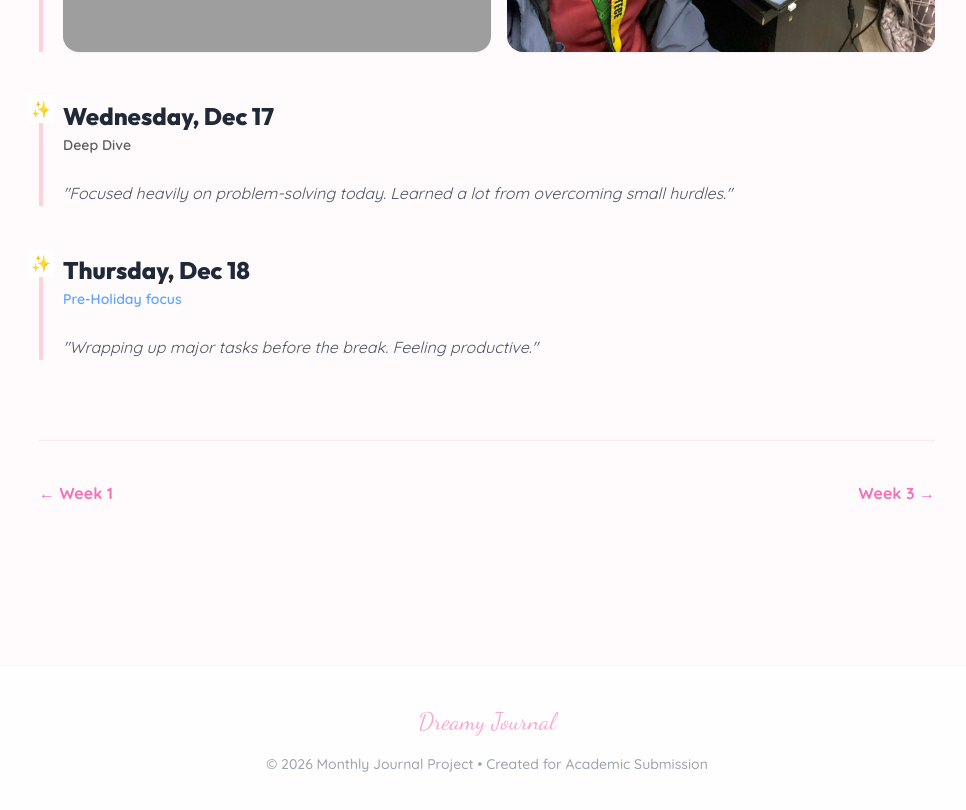
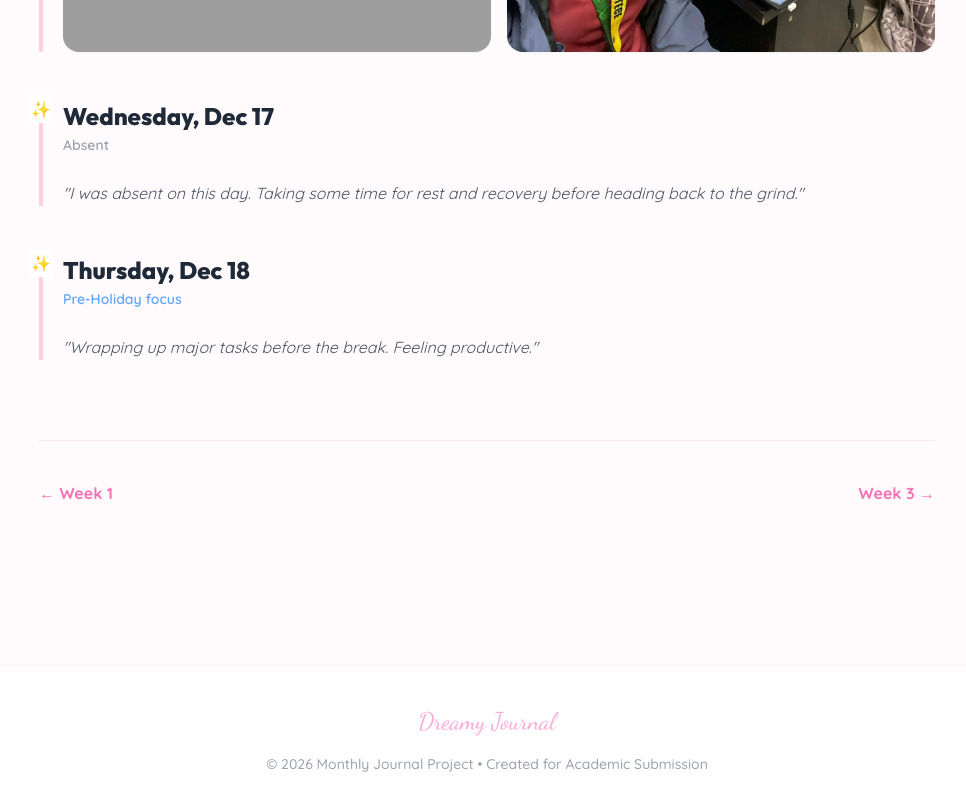
Before and after one commit to maamars/Arsenal_myOJTBlog, a plain HTML site: page weeks/week2.html in a window 1280 px wide. Shown: the part 2360-3170 px from the top of the page, without its empty margins (153-1119 px from the left). Drawn offline with nearby package versions, Linux system fonts and the light colour scheme; grey boxes are pictures that could not be loaded.

Commit message:
Update Week 2 Wednesday (Dec 17) to Absent

```diff
--- a/weeks/week2.html
+++ b/weeks/week2.html
@@ -153,10 +153,11 @@
                 <article class="day-card animate-f-up relative">
                     <div class="mb-6">
                         <h2 class="text-2xl font-bold text-gray-800">Wednesday, Dec 17</h2>
-                        <span class="text-sm font-semibold text-lavender-400">Deep Dive</span>
+                        <span class="text-sm font-semibold text-gray-400">Absent</span>
                     </div>
                     <div class="prose text-gray-600 leading-relaxed italic">
-                        "Focused heavily on problem-solving today. Learned a lot from overcoming small hurdles."
+                        "I was absent on this day. Taking some time for rest and recovery before heading back to the
+                        grind."
                     </div>
                 </article>
 
```
